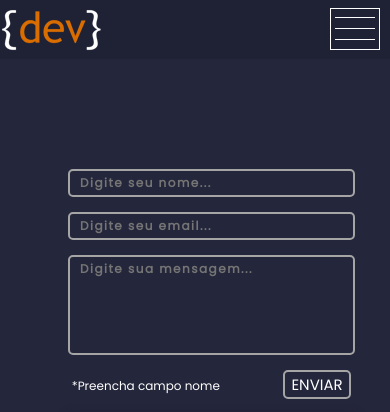
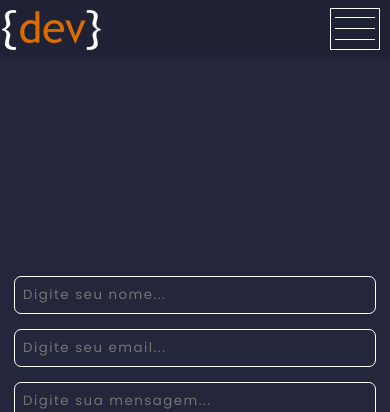
Before and after one commit to anapolese/baby-steps, a PHP site: page /portfolio/contato.htm in a window 390 px wide. Shown: the top 412 px of the page. Run offline with PHP 8.4, Linux system fonts and the light colour scheme.

Commit message:
contato adjusts

```diff
--- a/portfolio/contato.htm
+++ b/portfolio/contato.htm
@@ -31,12 +31,12 @@
 
       <aside>
         <form method="POST">
-            <input type="text" maxlength="15" placeholder="Digite seu nome...">
+            <input type="text" id="name" maxlength="15" placeholder="Digite seu nome...">
             <br>
-            <input type="email" name="email" placeholder="Digite seu email...">
+            <input type="text" id="email" name="email" placeholder="Digite seu email...">
             <br>
 
-            <textarea name="caption" placeholder="Digite sua mensagem..." maxlength="250" cols="44" rows="5"></textarea>
+            <textarea name="message" id="message" placeholder="Digite sua mensagem..." maxlength="250" cols="44" rows="5"></textarea>
             <br>
             <span>*Preencha campo nome</span>  <button type="submit">ENVIAR</button>
 
--- a/portfolio/css/contato.css
+++ b/portfolio/css/contato.css
@@ -1,37 +1,36 @@
-form {
-    padding: 40px 0 0 70px;
-}
-
-input, textarea {
+input, textarea, button {
     outline: none;
-    color: white;
-    font-family: Poppins;
-    font-size: 12px;
-    font-weight: 600;
-    width: 500px;
-    border: 2px solid rgb(165, 165, 165);
-    border-radius: 5px;
-    background: var(--azul-medio);
-    padding: 3px 10px;
+    color: var(--cor-menu-normal);
+    font-family: inherit;
+    width: 100%;
+    border: 1px solid var(--cor-menu-normal);
+    border-radius: 7px;
+    background: transparent;
+    padding: 8px;
     margin-bottom: 15px;
     letter-spacing: 1.5px;
     resize: none;
 }
 
-form button {
-    color: white;
-    display: inline-flex;
-    font-family: Poppins;
-    font-size: 15px;
-    border: 2px solid rgb(165, 165, 165);
-    border-radius: 5px;
-    background: var(--azul-medio);
-    margin-left: 281px;
+input:active,
+input:focus,
+textarea:active,
+textarea:focus,
+button:active,
+button:focus {
+  background-color: var(--cor-menu-normal);
+  color: var(--azul-xcuro);
+}
+
+button[type=submit] {
+    width: auto;
+    float: right;
 }
 
 span {
     font-size: 12px;
-    display: inline;
+    display: inline-block;
+    float: left;
 }
 
 aside:last-child{
@@ -39,12 +38,7 @@ aside:last-child{
     padding-right: 20px;
 }
 
-
 iframe {
     border-radius: 6px;
     box-shadow: 1px 1px 10px 1px var(--azul-xcuro);
 }
-/*
-#preloader {
-    position: fixed;
-} */
--- a/portfolio/css/geral.css
+++ b/portfolio/css/geral.css
@@ -30,6 +30,8 @@ header {
   width: 100%;
   background: var(--azul-xcuro);
   /* min-height: 70px; */
+  /* workaround ("gambiarra")  */
+  /* display:"inline-table"*/
 }
 
 /* -70px da resolução total para barra de rolagem e bordas do nav */
--- a/portfolio/css/responsivo.css
+++ b/portfolio/css/responsivo.css
@@ -11,7 +11,7 @@
         margin-right: 1%;
     }
     #redes-sociais a:last-child {
-        margin-right: 0%;
+        margin-right: 0% !important;
     }
 
     .container {
@@ -19,7 +19,7 @@
     }
 
     h1 {
-        font-size: 100%;
+        font-size: 24px;
         animation: none;
     }
 
@@ -58,21 +58,13 @@
         display: block;
     }
 
-    form {
-        padding-left: 9%;
-    }
 
     input, textarea {
-        width: 87%;
-    }
-    form button {
-        display: inline-flex;
-        margin-left: 18%;
+        width: 100%;
     }
 
     iframe {
-        width: 80%;
-        margin-left: 9%;
+        display: none;
     }
 
 }
```
